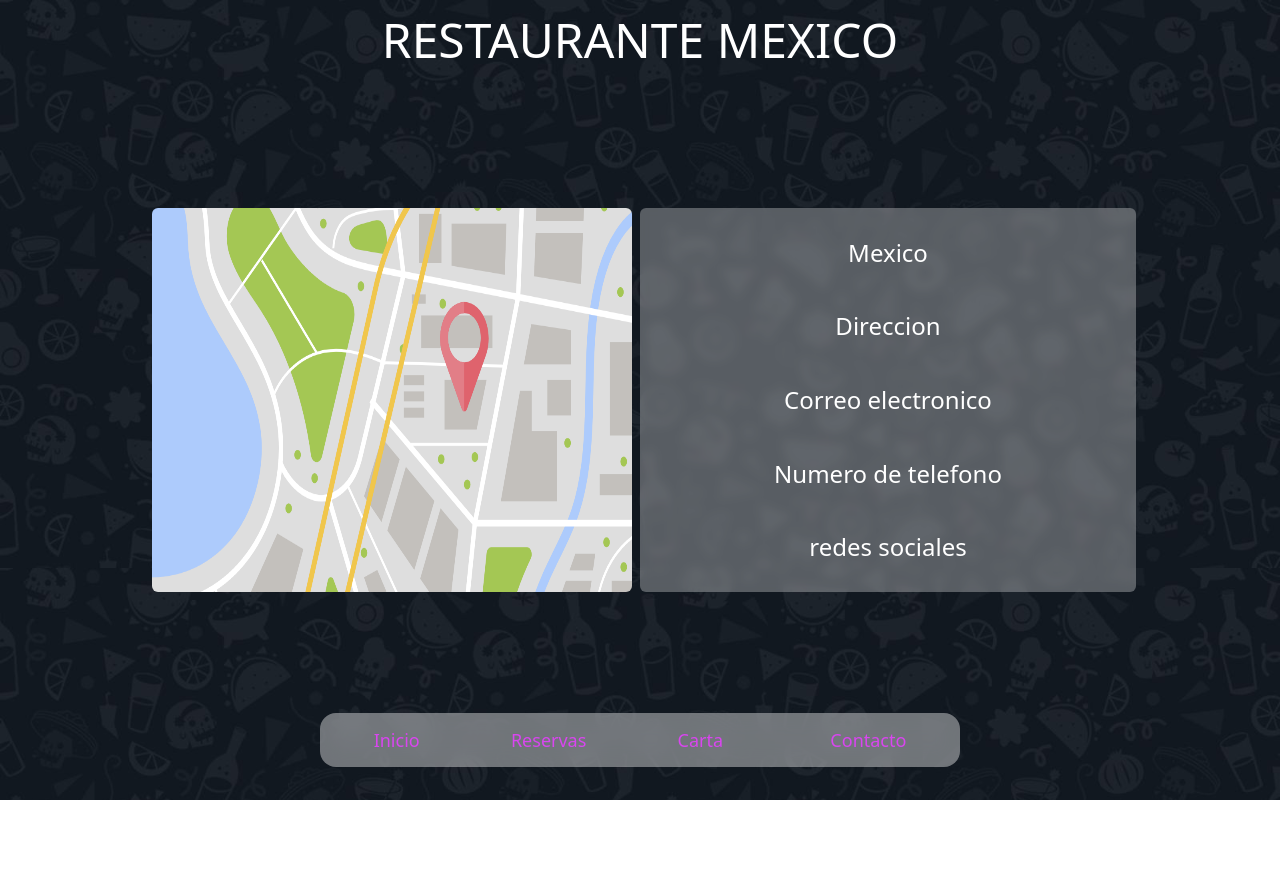
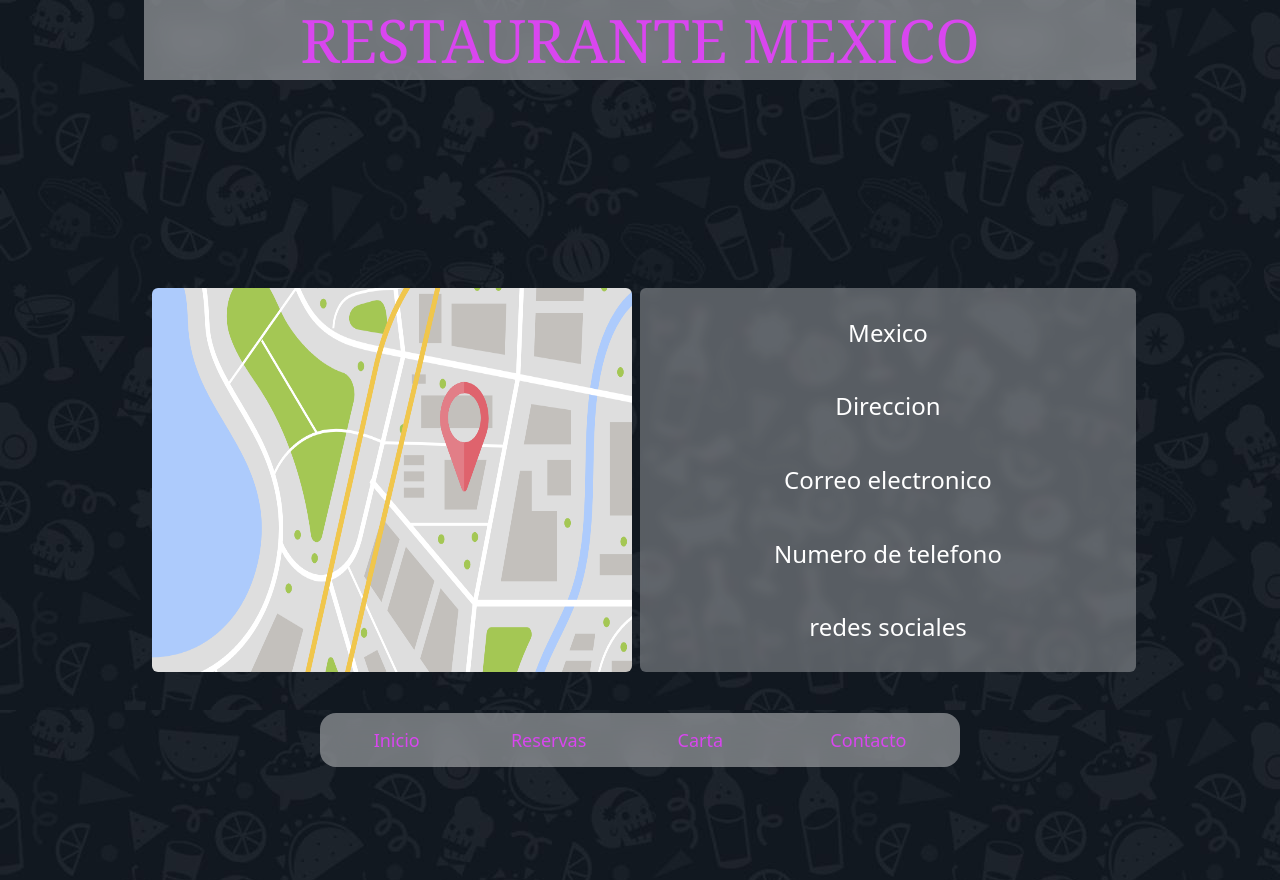
Before and after one commit to Rauljp16/Restaurante-mexicano, a React (Vite) app: page /contacto in a window 1280 px wide. Before the commit the page ends 800 px from the top, so only its background shows below. Built offline with nearby package versions, Linux system fonts and the light colour scheme.

Commit message:
estructura de la web 5.1

```diff
--- a/src/App.css
+++ b/src/App.css
@@ -1,5 +1,3 @@
 body {
   background-image: url('./img/fondoW.jpeg');
-  background-size: 100vw;
-  width: 100vw;
 }
--- a/src/components/Body.jsx
+++ b/src/components/Body.jsx
@@ -1,4 +1,3 @@
-import catrina from '../img/catrina.png';
 import taco from '../img/taco.jpg';
 import comida1 from '../img/comida1.jpg';
 import comida2 from '../img/comida2.jpg';
@@ -6,18 +5,17 @@ import comida3 from '../img/comida3.jpg';
 
 function Body() {
   return (
-    <div className="  flex flex-col items-center gap-6 h-screen w-full ">
-      <img src={catrina} className="w-1/2" />
-      <img src={comida1} className="w-1/2" />
-      <img src={comida2} className="w-1/2" />
-      <img src={comida3} className="w-1/2" />
-      <div className="   flex bottom-24 p-4 w-1/2 h-auto backdrop-blur-sm bg-white/30 rounded-md text-white text-3xl  items-center leading-relaxed">
+    <div className=" relative top-14 flex flex-col items-center gap-16 w-full">
+      <img src={comida1} />
+      <img src={comida2} />
+      <img src={comida3} />
+      <div className="   flex p-4 backdrop-blur-sm bg-white/30 rounded-md text-white text-3xl  items-center leading-relaxed">
         Lorem ipsum dolor sit amet consectetur adipisicing elit. Atque deleniti
         officia consequuntur blanditiis ea. Repellat, quasi rem eos atque sunt
         animi laboriosam suscipit natus voluptate praesentium? Quidem quisquam
         eligendi nostrum.
       </div>
-      <img src={taco} className=" w-96 h-96 rounded-md" />
+      <img src={taco} />
     </div>
   );
 }
--- a/src/components/Header.jsx
+++ b/src/components/Header.jsx
@@ -1,9 +1,9 @@
 function Header() {
   return (
     <div>
-      <div className="absolute left-0">
-        <div className=" fixed flex w-full items-center justify-center text-white h-20  ">
-          <p className=" text-5xl flex uppercase ">Restaurante mexico</p>
+      <div>
+        <div className=" sticky flex w-full items-center justify-center h-20 backdrop-blur-md bg-white/40 text-fuchsia-500 font-serif">
+          <p className=" text-6xl flex uppercase ">Restaurante mexico</p>
         </div>
       </div>
     </div>
```
